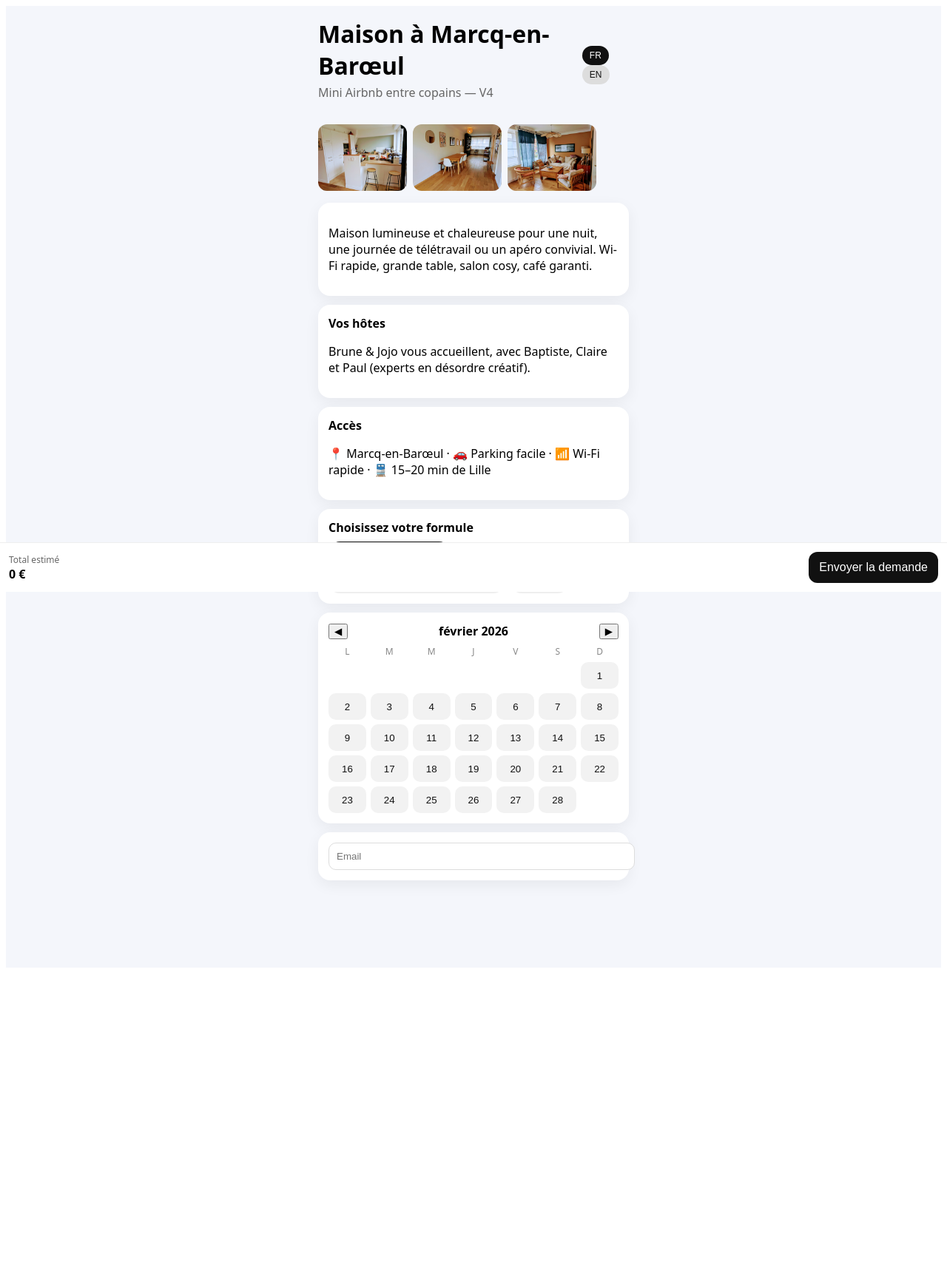
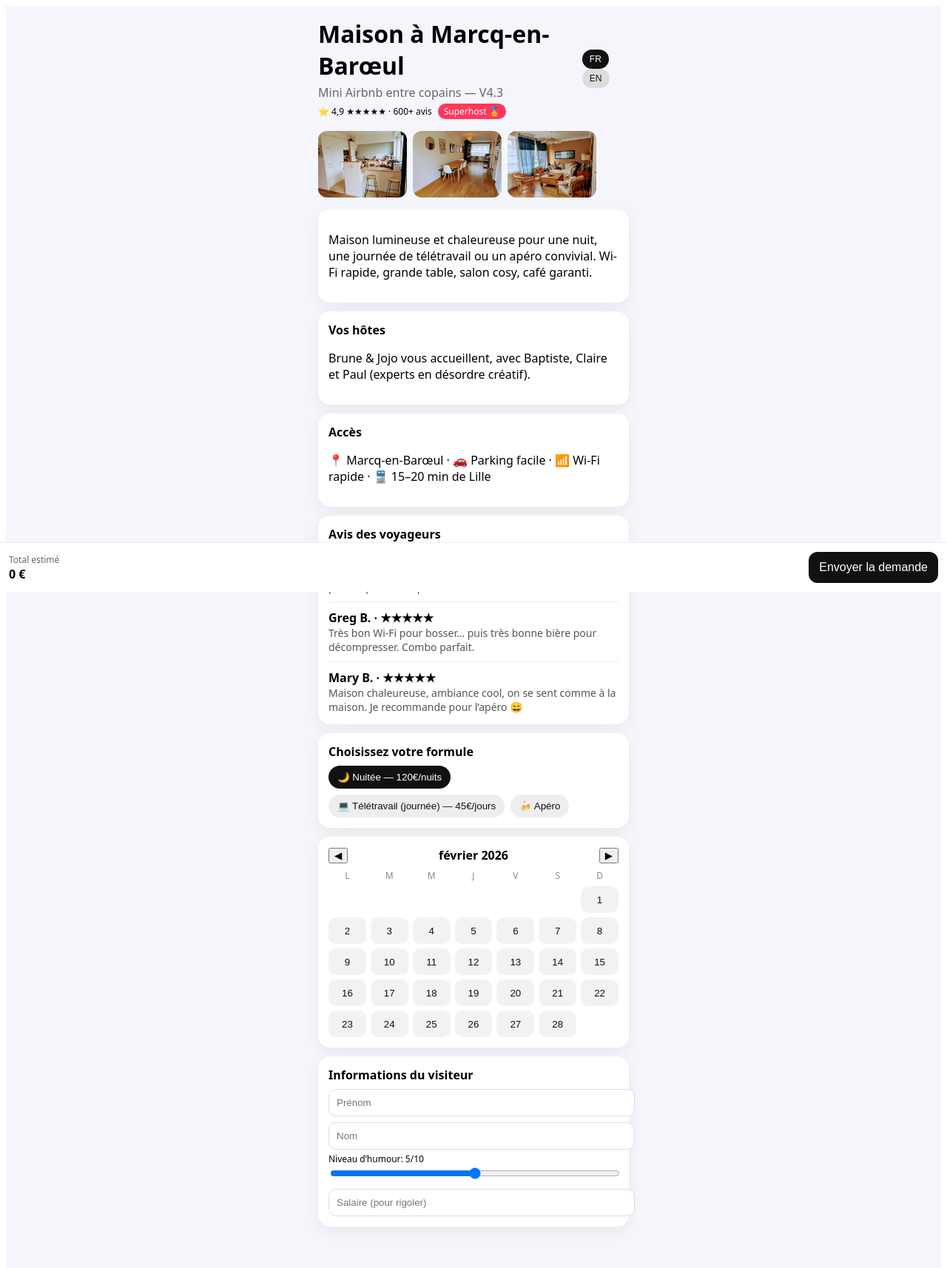
Before and after one commit to joachimpomme-ctrl/maison-pommeret, a React (Vite) app: page / in a window 1280 px wide. Shown: the top 1714 px of the page at 74% size. Before the commit the page ends 1316 px from the top, so only its background shows below. Built offline with nearby package versions, Linux system fonts and the light colour scheme.

Commit message:
Update App.jsx

```diff
--- a/src/App.jsx
+++ b/src/App.jsx
@@ -29,18 +29,32 @@ function diffNights(a, b) {
   return Math.max(0, ms);
 }
 
+const REVIEWS = [
+  { name: "Alix B.", stars: 5, text: "Apéros mémorables, canapé validé, hôtes au top. Je reviens pour la prochaine pizza." },
+  { name: "Greg B.", stars: 5, text: "Très bon Wi-Fi pour bosser… puis très bonne bière pour décompresser. Combo parfait." },
+  { name: "Mary B.", stars: 5, text: "Maison chaleureuse, ambiance cool, on se sent comme à la maison. Je recommande pour l’apéro 😄" },
+];
+
 export default function App() {
   const [lang, setLang] = useState("fr");
   const [mode, setMode] = useState("night");
   const [month, setMonth] = useState(startOfMonth(new Date()));
   const [start, setStart] = useState(null);
   const [end, setEnd] = useState(null);
-  const [email, setEmail] = useState("");
+  const [sent, setSent] = useState(false);
+
+  const [firstName, setFirstName] = useState("");
+  const [lastName, setLastName] = useState("");
+  const [humor, setHumor] = useState(5);
+  const [salary, setSalary] = useState("");
 
   const t = {
     fr: {
       title: "Maison à Marcq-en-Barœul",
-      subtitle: "Mini Airbnb entre copains — V4",
+      subtitle: "Mini Airbnb entre copains — V4.3",
+      rating: "4,9 ★★★★★ · 600+ avis",
+      superhost: "Superhost 🏅",
+      reviews: "Avis des voyageurs",
       desc:
         "Maison lumineuse et chaleureuse pour une nuit, une journée de télétravail ou un apéro convivial. Wi-Fi rapide, grande table, salon cosy, café garanti.",
       hosts:
@@ -56,10 +70,20 @@ export default function App() {
       total: "Total estimé",
       monthPrev: "◀",
       monthNext: "▶",
+      form: "Informations du visiteur",
+      fname: "Prénom",
+      lname: "Nom",
+      humor: "Niveau d’humour",
+      salary: "Salaire (pour rigoler)",
+      sentTitle: "Demande envoyée !",
+      sentMsg: "On revient vers toi très vite pour confirmer la dispo."
     },
     en: {
       title: "House in Marcq-en-Barœul",
-      subtitle: "Mini Airbnb for friends — V4",
+      subtitle: "Mini Airbnb for friends — V4.3",
+      rating: "4.9 ★★★★★ · 600+ reviews",
+      superhost: "Superhost 🏅",
+      reviews: "Guest reviews",
       desc:
         "Bright and cosy house for an overnight stay, a remote-work day or a friendly afterwork. Fast Wi-Fi, large table, cosy living room, coffee guaranteed.",
       hosts:
@@ -75,6 +99,13 @@ export default function App() {
       total: "Estimated total",
       monthPrev: "◀",
       monthNext: "▶",
+      form: "Guest info",
+      fname: "First name",
+      lname: "Last name",
+      humor: "Humor level",
+      salary: "Salary (just for fun)",
+      sentTitle: "Request sent!",
+      sentMsg: "We’ll get back to you shortly to confirm availability."
     }
   }[lang];
 
@@ -84,35 +115,43 @@ export default function App() {
 
   const grid = useMemo(() => {
     const first = startOfMonth(month);
-    const offset = (first.getDay() + 6) % 7; // Mon=0
+    const offset = (first.getDay() + 6) % 7;
     const dim = daysInMonth(month);
     const cells = [];
     for (let i = 0; i < offset; i++) cells.push(null);
-    for (let d = 1; d <= dim; d++) {
-      const date = new Date(month.getFullYear(), month.getMonth(), d);
-      cells.push(date);
-    }
+    for (let d = 1; d <= dim; d++) cells.push(new Date(month.getFullYear(), month.getMonth(), d));
     return cells;
   }, [month]);
 
   const onPick = (d) => {
-    if (!start || (start && end)) {
-      setStart(d);
-      setEnd(null);
-    } else if (d < start) {
-      setStart(d);
-    } else {
-      setEnd(d);
-    }
+    if (!start || (start && end)) { setStart(d); setEnd(null); }
+    else if (d < start) setStart(d);
+    else setEnd(d);
   };
 
   const submit = () => {
     const subject = encodeURIComponent("Demande réservation – Maison Pommeret");
     const body = encodeURIComponent(
-      `Option: ${mode}\nDu: ${start?.toLocaleDateString()}\nAu: ${end?.toLocaleDateString()}\nUnités: ${units}\nTotal estimé: ${total} €\nEmail: ${email}`
+      `Option: ${mode}\nDu: ${start?.toLocaleDateString()}\nAu: ${end?.toLocaleDateString()}\nUnités: ${units}\nTotal estimé: ${total} €\n\nPrénom: ${firstName}\nNom: ${lastName}\nNiveau d'humour: ${humor}/10\nSalaire (pour rigoler): ${salary}`
     );
     window.location.href = `mailto:famille@pommeret.eu?subject=${subject}&body=${body}`;
+    setSent(true);
   };
+
+  if (sent) {
+    return (
+      <div style={{ fontFamily: "system-ui", background: "#f4f6fb", minHeight: "100vh", padding: 24 }}>
+        <div style={{ maxWidth: 420, margin: "0 auto", textAlign: "center" }}>
+          <div style={{ background: "#fff", borderRadius: 16, padding: 24, boxShadow: "0 6px 20px rgba(0,0,0,0.06)" }}>
+            <div style={{ fontSize: 48 }}>✅</div>
+            <h2>{t.sentTitle}</h2>
+            <p>{t.sentMsg}</p>
+            <button onClick={() => setSent(false)} style={btnPrimary}>Faire une autre demande</button>
+          </div>
+        </div>
+      </div>
+    );
+  }
 
   return (
     <div style={{ fontFamily: "system-ui", background: "#f4f6fb", minHeight: "100vh", paddingBottom: 90 }}>
@@ -121,7 +160,11 @@ export default function App() {
         <div style={{ display: "flex", justifyContent: "space-between", alignItems: "center" }}>
           <div>
             <h1 style={{ margin: 0 }}>{t.title}</h1>
-            <p style={{ marginTop: 4, color: "#666" }}>{t.subtitle}</p>
+            <p style={{ margin: "4px 0", color: "#666" }}>{t.subtitle}</p>
+            <div style={{ display: "flex", gap: 8, alignItems: "center" }}>
+              <span style={{ fontSize: 12 }}>⭐ {t.rating}</span>
+              <span style={{ fontSize: 12, background: "#ff385c", color: "#fff", padding: "2px 8px", borderRadius: 999 }}>{t.superhost}</span>
+            </div>
           </div>
           <div>
             <button onClick={() => setLang("fr")} style={btnSmall(lang === "fr")}>FR</button>
@@ -140,6 +183,17 @@ export default function App() {
         <Card><strong>Vos hôtes</strong><p>{t.hosts}</p></Card>
         <Card><strong>Accès</strong><p>{t.access}</p></Card>
 
+        {/* Avis */}
+        <Card>
+          <strong>{t.reviews}</strong>
+          {REVIEWS.map((r, i) => (
+            <div key={i} style={{ marginTop: 10, borderTop: i ? "1px solid #eee" : "none", paddingTop: i ? 10 : 0 }}>
+              <div style={{ fontWeight: 600 }}>{r.name} · {"★".repeat(r.stars)}</div>
+              <div style={{ fontSize: 14, color: "#555" }}>{r.text}</div>
+            </div>
+          ))}
+        </Card>
+
         {/* Choix formule */}
         <Card>
           <strong>{t.choose}</strong>
@@ -157,27 +211,26 @@ export default function App() {
             <strong>{month.toLocaleDateString(lang, { month: "long", year: "numeric" })}</strong>
             <button onClick={() => setMonth(addMonths(month, 1))}>{t.monthNext}</button>
           </div>
-
           <div style={{ display: "grid", gridTemplateColumns: "repeat(7, 1fr)", gap: 6, marginTop: 8 }}>
             {["L", "M", "M", "J", "V", "S", "D"].map((d) => (
               <div key={d} style={{ textAlign: "center", fontSize: 12, color: "#888" }}>{d}</div>
             ))}
             {grid.map((d, i) => (
-              <button
-                key={i}
-                disabled={!d}
-                onClick={() => d && onPick(d)}
-                style={dayBtn(d, start, end)}
-              >
+              <button key={i} disabled={!d} onClick={() => d && onPick(d)} style={dayBtn(d, start, end)}>
                 {d ? d.getDate() : ""}
               </button>
             ))}
           </div>
         </Card>
 
-        {/* Contact */}
+        {/* Formulaire */}
         <Card>
-          <input placeholder="Email" value={email} onChange={(e) => setEmail(e.target.value)} style={input} />
+          <strong>{t.form}</strong>
+          <input placeholder={t.fname} value={firstName} onChange={(e) => setFirstName(e.target.value)} style={input} />
+          <input placeholder={t.lname} value={lastName} onChange={(e) => setLastName(e.target.value)} style={input} />
+          <label style={{ fontSize: 12 }}>{t.humor}: {humor}/10</label>
+          <input type="range" min="0" max="10" value={humor} onChange={(e) => setHumor(+e.target.value)} style={{ width: "100%" }} />
+          <input placeholder={t.salary} value={salary} onChange={(e) => setSalary(e.target.value)} style={input} />
         </Card>
       </div>
 
@@ -231,7 +284,8 @@ const input = {
   width: "100%",
   padding: 10,
   borderRadius: 10,
-  border: "1px solid #ddd"
+  border: "1px solid #ddd",
+  marginTop: 8
 };
 const sticky = {
   position: "fixed",
```
